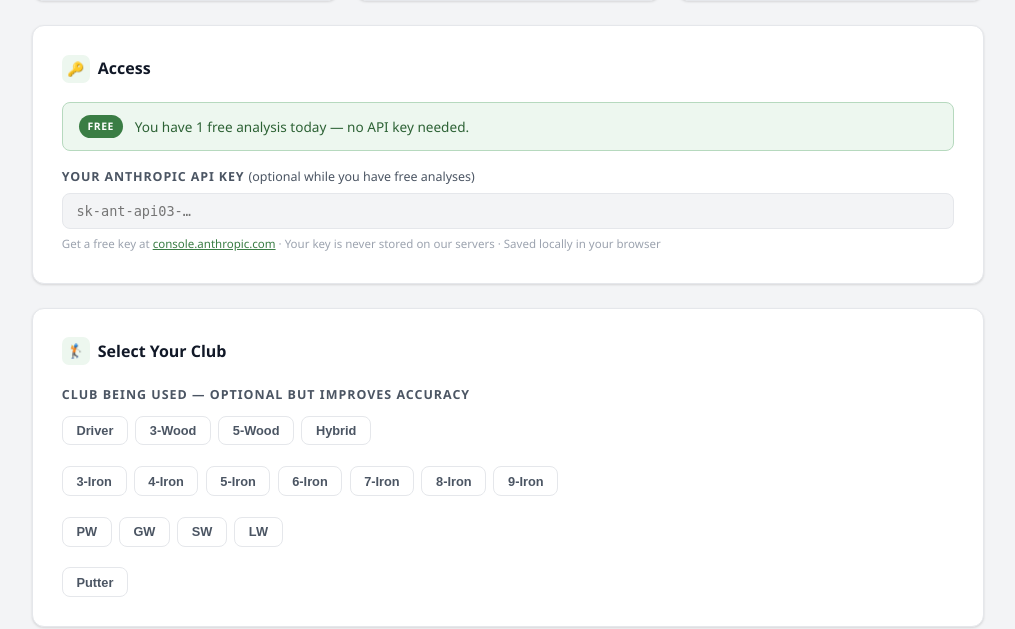
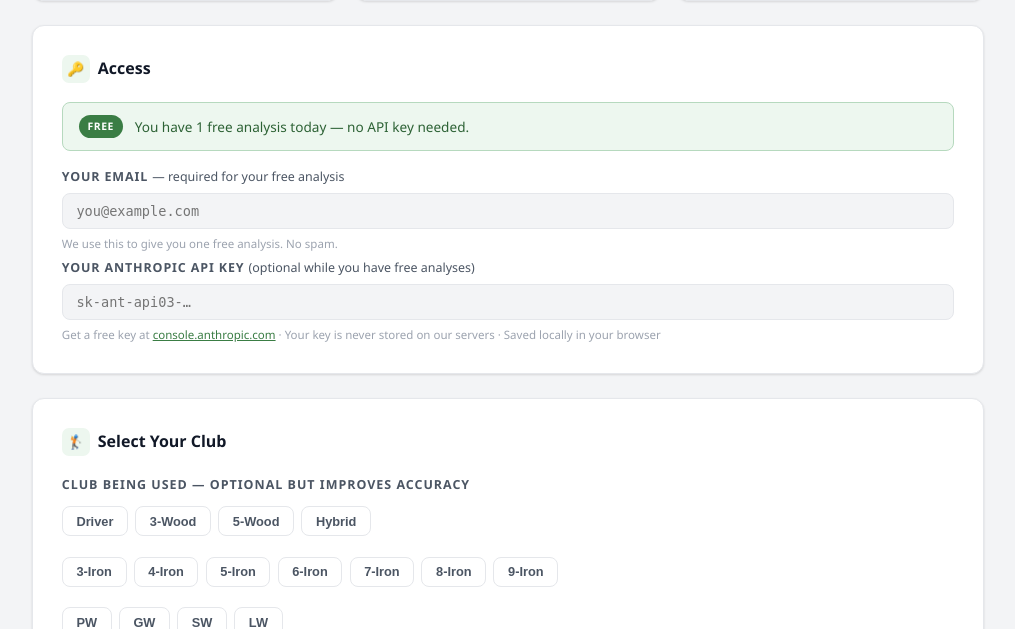
Before and after one commit to joshuajuergens-oss/SwingIQ, a Flask app: page / in a window 1280 px wide. Shown: the part 778-1407 px from the top of the page, without its empty margins (132-1147 px from the left). Run offline with Flask 3, Linux system fonts and the light colour scheme; data that the repository does not hold is empty; some libraries are stand-ins or nearby versions.

Commit message:
Require email for free analysis; block disposable domains; track usage by email

```diff
--- a/app.py
+++ b/app.py
@@ -151,31 +151,84 @@ def get_device_id() -> str:
     return request.cookies.get("swingiq_device") or uuid.uuid4().hex
 
 
-def free_analyses_remaining(ip: str, device: str) -> int:
+# --- Email validation + disposable-domain protection ----------------------
+import re as _re
+
+# Common disposable / temp-mail domains. Not exhaustive, but blocks the popular ones.
+DISPOSABLE_DOMAINS = {
+    "mailinator.com", "guerrillamail.com", "guerrillamail.info", "sharklasers.com",
+    "10minutemail.com", "10minutemail.net", "tempmail.com", "temp-mail.org",
+    "tempmailo.com", "throwawaymail.com", "yopmail.com", "yopmail.net",
+    "getnada.com", "nada.email", "trashmail.com", "trashmail.de", "dispostable.com",
+    "fakeinbox.com", "maildrop.cc", "mailnesia.com", "mintemail.com", "mohmal.com",
+    "mytemp.email", "tempinbox.com", "spamgourmet.com", "mailcatch.com",
+    "emailondeck.com", "fakemailgenerator.com", "tempr.email", "discard.email",
+    "33mail.com", "burnermail.io", "guerrillamailblock.com", "grr.la", "spam4.me",
+    "tmpmail.org", "tmpmail.net", "minuteinbox.com", "moakt.com", "luxusmail.org",
+    "inboxkitten.com", "emailfake.com", "tempmail.plus", "mailpoof.com",
+    "harakirimail.com", "anonbox.net", "vomoto.com", "tempemail.co", "0wnd.net",
+}
+
+_EMAIL_RE = _re.compile(r"^[^@\s]+@([^@\s]+\.[^@\s]+)$")
+
+
+def normalize_email(email: str) -> str:
+    """Lowercase, strip plus-tags, and ignore dots for Gmail to stop trivial bypass."""
+    email = email.strip().lower()
+    m = _EMAIL_RE.match(email)
+    if not m:
+        return email
+    local, domain = email.split("@", 1)
+    local = local.split("+", 1)[0]  # drop +tag aliases
+    if domain in ("gmail.com", "googlemail.com"):
+        local = local.replace(".", "")
+        domain = "gmail.com"
+    return f"{local}@{domain}"
+
+
+def validate_email(email: str) -> str | None:
+    """Return None if the email is acceptable, else an error message."""
+    email = email.strip().lower()
+    m = _EMAIL_RE.match(email)
+    if not m:
+        return "Please enter a valid email address."
+    domain = m.group(1)
+    if domain in DISPOSABLE_DOMAINS:
+        return "Temporary/disposable email addresses aren't allowed. Please use a real email."
+    return None
+
+
+def free_analyses_remaining(ip: str, device: str, email: str = "") -> int:
     today = str(date.today())
-    used_ip  = _count(f"ip:{ip}", today)
-    used_dev = _count(f"dev:{device}", today) if device else 0
-    used = max(used_ip, used_dev)   # whichever has been used more is the limit
+    used = max(
+        _count(f"ip:{ip}", today),
+        _count(f"dev:{device}", today) if device else 0,
+        _count(f"email:{email}", today) if email else 0,
+    )
     return max(0, FREE_LIMIT - used)
 
 
-def consume_free_analysis(ip: str, device: str) -> bool:
+def consume_free_analysis(ip: str, device: str, email: str = "") -> bool:
     """Reserve one free analysis. Returns True if allowed, False if limit reached."""
-    if free_analyses_remaining(ip, device) <= 0:
+    if free_analyses_remaining(ip, device, email) <= 0:
         return False
     today = str(date.today())
     _bump(f"ip:{ip}", today, 1)
     if device:
         _bump(f"dev:{device}", today, 1)
+    if email:
+        _bump(f"email:{email}", today, 1)
     return True
 
 
-def refund_free_analysis(ip: str, device: str) -> None:
+def refund_free_analysis(ip: str, device: str, email: str = "") -> None:
     """Return a reserved free analysis slot (called on error)."""
     today = str(date.today())
     _bump(f"ip:{ip}", today, -1)
     if device:
         _bump(f"dev:{device}", today, -1)
+    if email:
+        _bump(f"email:{email}", today, -1)
 
 
 try:
@@ -754,6 +807,7 @@ def analyze():
     user_key = request.form.get("api_key", "").strip()
     ip = _get_ip()
     device = get_device_id()
+    email = ""
     using_free = False
 
     if user_key:
@@ -763,8 +817,15 @@ def analyze():
             return jsonify({"error": err}), 401
         ai_client = make_client(user_key)
     else:
-        # Try to consume a free analysis
-        if not consume_free_analysis(ip, device):
+        # Free use requires a valid, non-disposable email
+        raw_email = request.form.get("email", "").strip()
+        email_err = validate_email(raw_email)
+        if email_err:
+            return jsonify({"error": email_err}), 400
+        email = normalize_email(raw_email)
+
+        # Try to consume a free analysis (tracked by email + device + IP)
+        if not consume_free_analysis(ip, device, email):
             return jsonify({
                 "error": "free_limit_reached",
                 "message": "You've used your 1 free analysis for today. "
@@ -800,7 +861,7 @@ def analyze():
     except Exception as exc:
         traceback.print_exc()
         if using_free:
-            refund_free_analysis(ip, device)
+            refund_free_analysis(ip, device, email)
         return jsonify({"error": f"Frame extraction failed: {str(exc)}"}), 422
     finally:
         for p in saved_paths.values():
@@ -811,7 +872,7 @@ def analyze():
 
     if not front_frames and not back_frames:
         if using_free:
-            refund_free_analysis(ip, device)
+            refund_free_analysis(ip, device, email)
         return jsonify({"error": "Could not extract frames from the video. Check the file format (MP4/MOV recommended)."}), 422
 
     pose_data_block = ""
@@ -1027,7 +1088,7 @@ def analyze():
     except anthropic.APIStatusError as exc:
         traceback.print_exc()
         if using_free:
-            refund_free_analysis(ip, device)
+            refund_free_analysis(ip, device, email)
         status = exc.status_code
         if status in (502, 503, 504):
             msg = f"Anthropic's servers returned a temporary {status} error. Please wait a moment and try again."
@@ -1045,17 +1106,17 @@ def analyze():
     except anthropic.APITimeoutError:
         traceback.print_exc()
         if using_free:
-            refund_free_analysis(ip, device)
+            refund_free_analysis(ip, device, email)
         return jsonify({"error": "Request timed out. Try again — the server may be busy."}), 504
     except anthropic.APIConnectionError as exc:
         traceback.print_exc()
         if using_free:
-            refund_free_analysis(ip, device)
+            refund_free_analysis(ip, device, email)
         return jsonify({"error": f"Connection error: {str(exc)[:200]}"}), 502
 
     if not analysis_text.strip():
         if using_free:
-            refund_free_analysis(ip, device)
+            refund_free_analysis(ip, device, email)
         return jsonify({"error": "Claude returned an empty response. Please try again."}), 502
 
     # --- Frame selector (Haiku 4.5): pick the 9 key swing positions to display ---
--- a/templates/index.html
+++ b/templates/index.html
@@ -991,6 +991,16 @@
     <div id="usedBanner" class="used-banner" style="display:none">
       ⚠️ <span>You've used your free analysis for today. Enter your Anthropic API key below to continue — it's free to sign up.</span>
     </div>
+
+    <!-- Email gate for the free analysis -->
+    <div class="api-key-wrap" id="emailGate">
+      <label>Your Email <span style="font-weight:400;text-transform:none;letter-spacing:0">— required for your free analysis</span></label>
+      <div class="api-key-row">
+        <input type="email" class="api-key-input" id="emailInput" placeholder="you@example.com" autocomplete="email" spellcheck="false" />
+      </div>
+      <p class="api-key-hint" id="emailHint">We use this to give you one free analysis. No spam.</p>
+    </div>
+
     <div class="api-key-wrap">
       <label>Your Anthropic API Key <span style="font-weight:400;text-transform:none;letter-spacing:0">(optional while you have free analyses)</span></label>
       <div class="api-key-row">
@@ -1196,17 +1206,31 @@
   const upgradeBox      = document.getElementById('upgradeBox');
   const selectedClubInput = document.getElementById('selectedClub');
   const apiKeyInput     = document.getElementById('apiKeyInput');
+  const emailInput      = document.getElementById('emailInput');
   const freeBanner      = document.getElementById('freeBanner');
   const usedBanner      = document.getElementById('usedBanner');
 
-  // ── Restore saved API key ──────────────────────────────────────────────
+  // ── Restore saved API key + email ──────────────────────────────────────
   const savedKey = localStorage.getItem('swingiq_api_key') || '';
   if (savedKey) apiKeyInput.value = savedKey;
+  const savedEmail = localStorage.getItem('swingiq_email') || '';
+  if (savedEmail) emailInput.value = savedEmail;
 
   apiKeyInput.addEventListener('input', () => {
     const val = apiKeyInput.value.trim();
     if (val) localStorage.setItem('swingiq_api_key', val);
     else localStorage.removeItem('swingiq_api_key');
+    updateBtn();
+  });
+
+  function validEmail(e) {
+    return /^[^@\s]+@[^@\s]+\.[^@\s]+$/.test(e.trim());
+  }
+
+  emailInput.addEventListener('input', () => {
+    const val = emailInput.value.trim();
+    if (val) localStorage.setItem('swingiq_email', val);
+    else localStorage.removeItem('swingiq_email');
     updateBtn();
   });
 
@@ -1388,13 +1412,20 @@
 
   function updateBtn() {
     const hasVideo = frontInput.files.length || backInput.files.length;
-    const hasAccess = freeRemaining > 0 || apiKeyInput.value.trim().startsWith('sk-ant-');
+    const hasKey   = apiKeyInput.value.trim().startsWith('sk-ant-');
+    const hasEmail = validEmail(emailInput.value);
+    // Free use requires a valid email; an API key bypasses the email gate.
+    const hasAccess = hasKey || (freeRemaining > 0 && hasEmail);
     analyzeBtn.disabled = !(hasVideo && hasAccess);
     if (hasVideo && !hasAccess) {
-      analyzeBtn.title = 'Enter your API key above to continue';
+      analyzeBtn.title = hasKey ? '' :
+        (freeRemaining > 0 ? 'Enter your email above to use your free analysis'
+                           : 'Enter your API key above to continue');
     } else {
       analyzeBtn.title = '';
     }
+    // Hide the email gate once they're using their own API key
+    document.getElementById('emailGate').style.display = hasKey ? 'none' : 'block';
   }
 
   function renderMarkdown(text) {
@@ -1429,6 +1460,8 @@
     if (swingEndSec.value)   fd.append('swing_end_sec',   swingEndSec.value);
     const userKey = apiKeyInput.value.trim();
     if (userKey) fd.append('api_key', userKey);
+    const email = emailInput.value.trim();
+    if (email) fd.append('email', email);
 
     try {
       const res  = await fetch('/analyze', { method: 'POST', body: fd });
```
